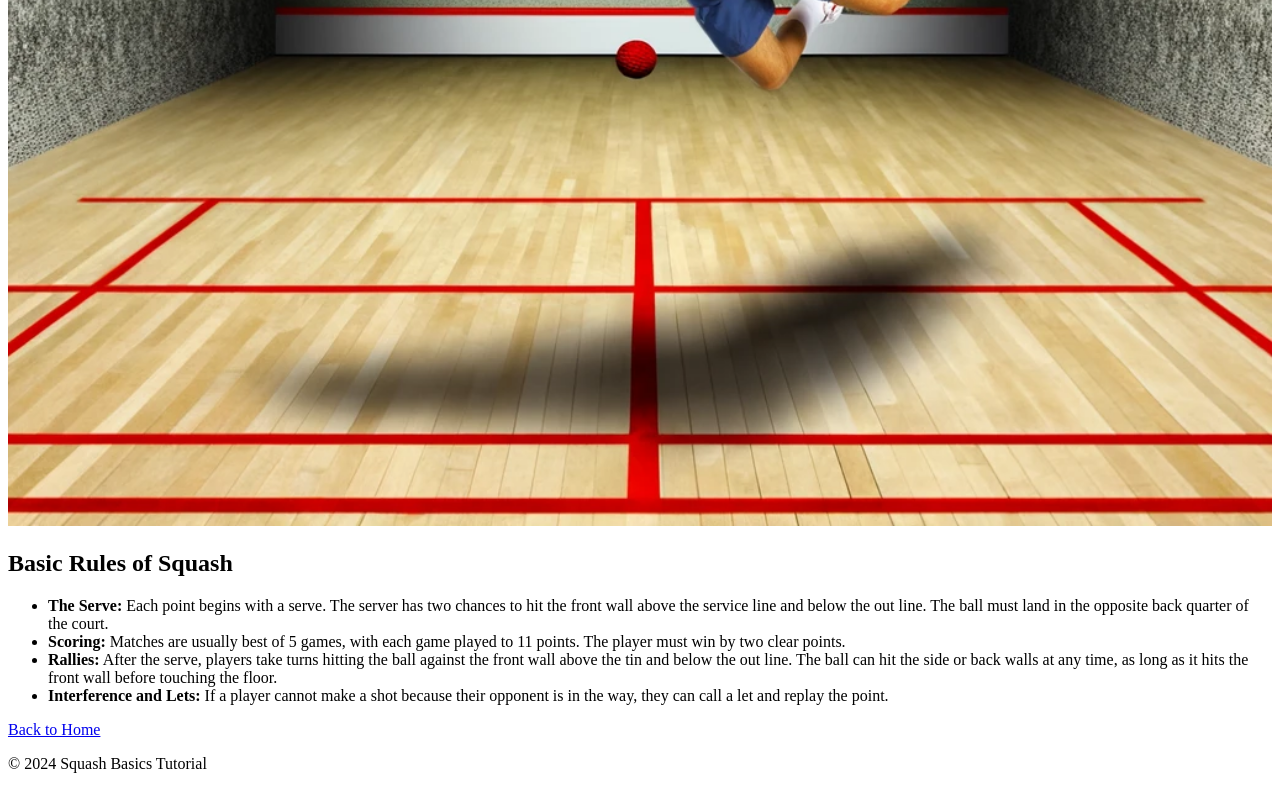
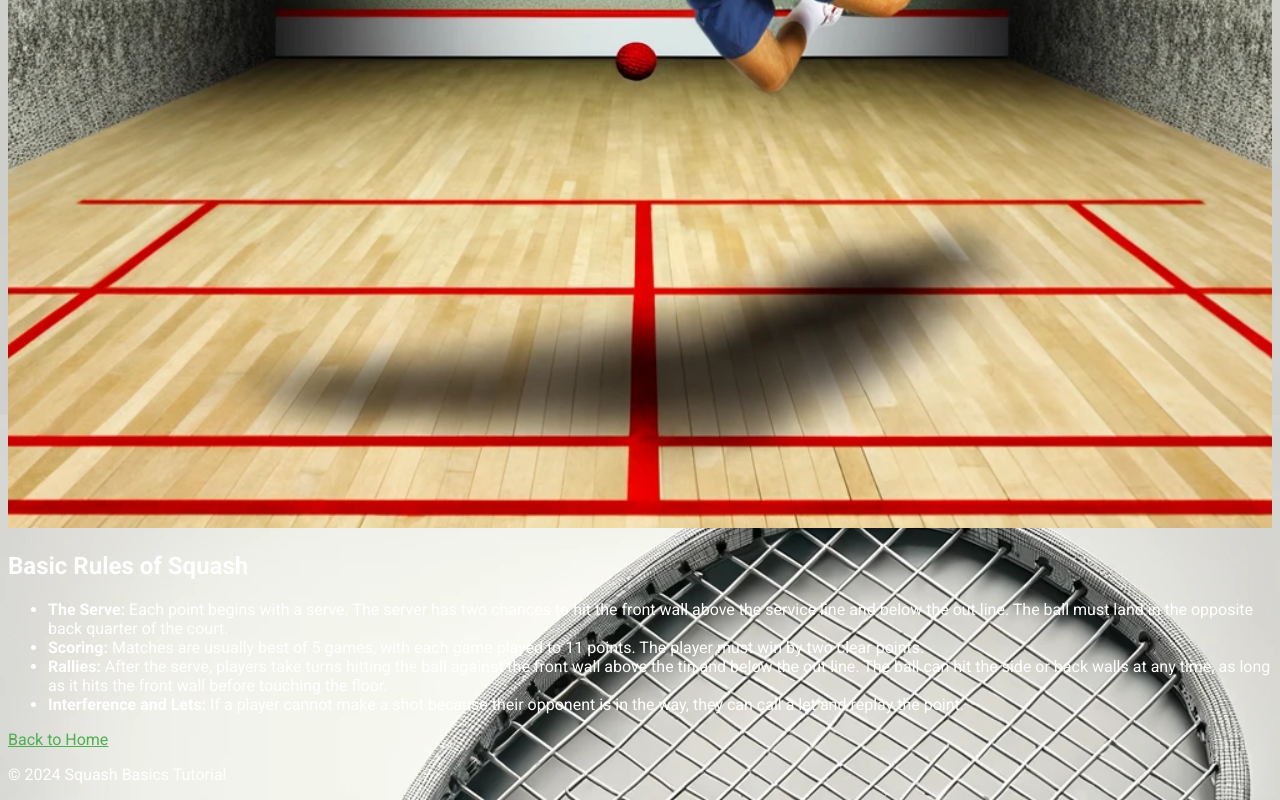
Before and after one commit to deepanshugupta22/deepanshugupta22.github.io, a plain HTML site: page content.html in a window 1280 px wide. Shown: the part 865-1665 px from the top of the page. Drawn offline with Linux system fonts and the light colour scheme.

Commit message:
Update content.html

```diff
--- a/content.html
+++ b/content.html
@@ -3,7 +3,24 @@
 <head>
     <meta charset="UTF-8">
     <meta name="viewport" content="width=device-width, initial-scale=1.0">
-    <title>Content - Squash Basics Tutorial</title>
+    <title>Your Page Title</title>
+    <!-- Add the link to the Roboto font from Google Fonts -->
+    <link href="https://fonts.googleapis.com/css2?family=Roboto:wght@400;700&display=swap" rel="stylesheet">
+    <style>
+        /* Apply the Roboto font to the body element, this will be inherited by most child elements */
+        body {
+            font-family: 'Roboto', sans-serif;
+            /* Other styles such as the background image can also go here */
+            background-image: url('DALL·E 2024-03-04 10.15.50 - Create a detailed and realistic image of a squash racket lying on a plain background. The image should highlight the unique structure of the squash ra.webp');
+            background-size: cover;
+            background-attachment: fixed;
+            color: #ffffff; /* Adjust text color for better readability */
+        }
+        /* Style adjustments for other elements such as links (a) can also be added */
+        a {
+            color: #4CAF50; /* Adjust link color for better visibility */
+        }
+    </style>
 </head>
 <body>
     <header>
```
